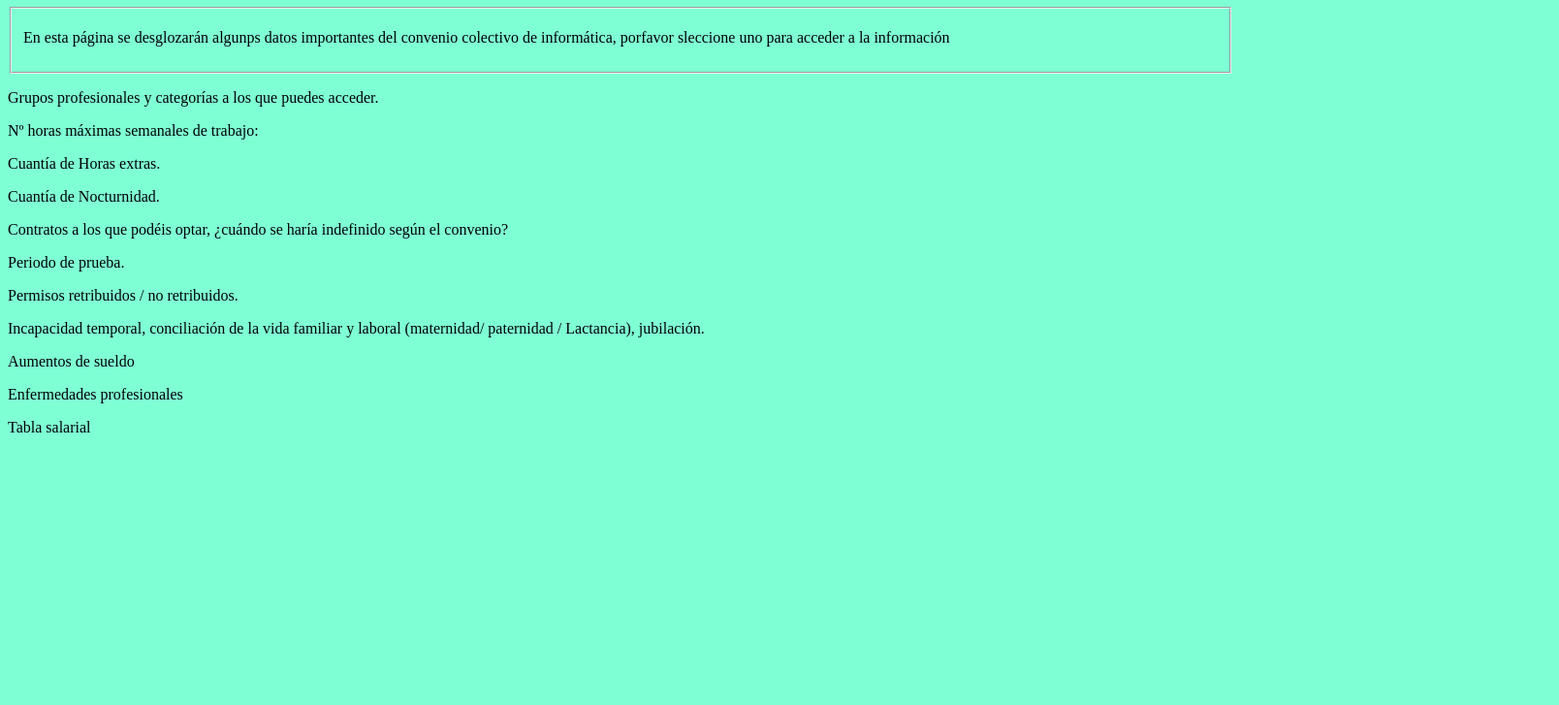
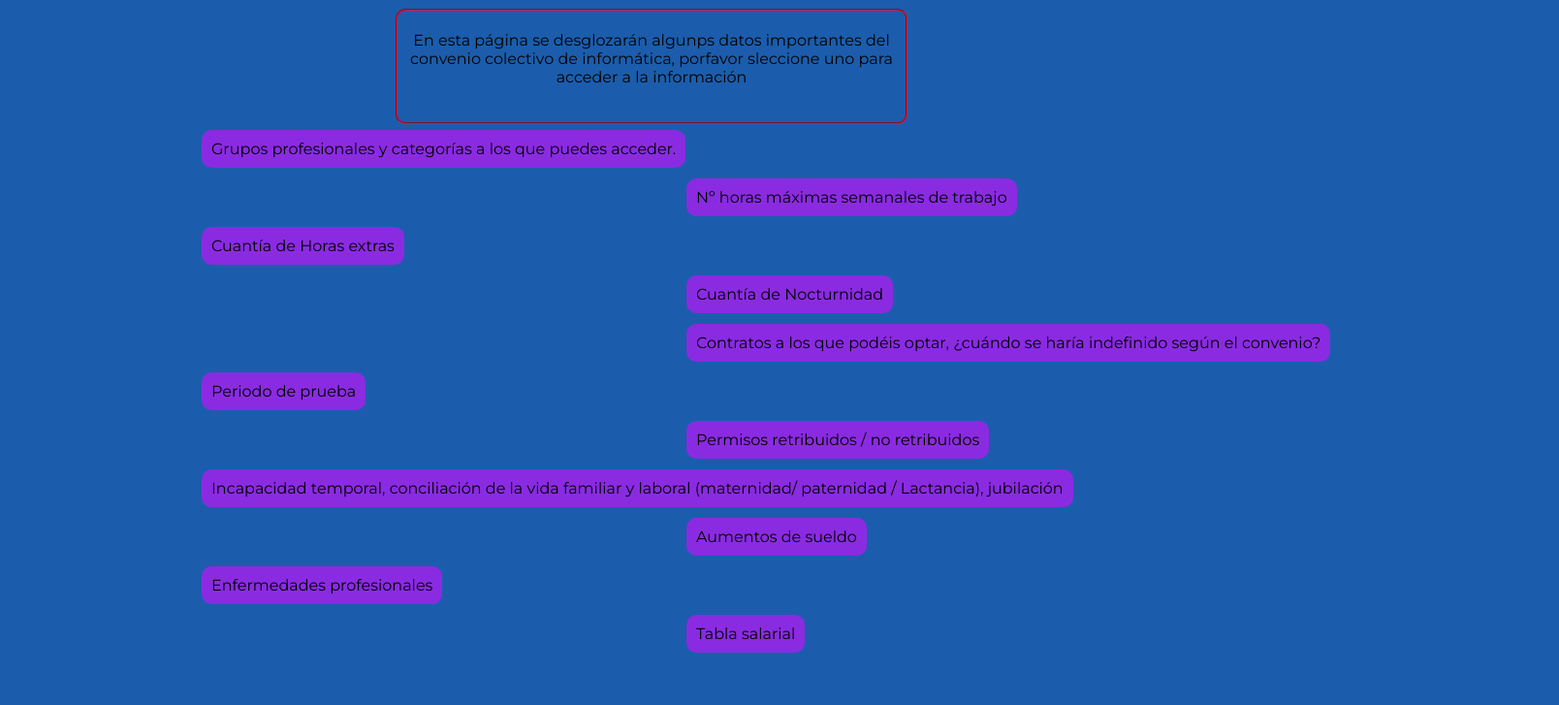
Before and after one commit to en1212dd/Proyecto-Fol, a plain HTML site: page docs/index.html in a window 1280 px wide. Shown: the part 73-800 px from the top of the page at 97% size, 1608 px wide, since content can reach past the window. Drawn offline with Linux system fonts and the light colour scheme.

Commit message:
Detalles

```diff
--- /dev/null
+++ b/docs/css/detalleindex.css
@@ -0,0 +1,44 @@
+
+fieldset{
+    display: block;
+    height: 100px;
+    width: 500px;
+    margin-left: 200px;
+    text-align: center;
+    border-color:crimson;
+    border-radius: 10px;
+    color: black;
+}
+a{
+    background-color: blueviolet;
+    border-radius: 10px;
+    text-decoration: none;
+    padding: 10px;
+}
+.Punto1,.Punto2,.Punto3,.Punto4,.Punto5,.Punto6,.Punto7,.Punto8,.Punto9,.Punto10,.Punto11{
+    display: inline-block;
+    height: 50px;
+    width: 900px;
+    padding: 0%;
+}
+.Punto2{
+    margin-left: 500px;
+}
+.Punto4{
+    margin-left: 500px;
+}
+.Punto5{
+    margin-left: 500px;
+}
+.Punto7{
+    margin-left: 500px;
+}
+.Punto8{
+    width: 1000px;
+}
+.Punto9{
+    margin-left: 500px;
+}
+.Punto11{
+    margin-left: 500px;
+}
--- /dev/null
+++ b/docs/css/detalles.css
@@ -0,0 +1,22 @@
+@import url('https://fonts.googleapis.com/css2?family=Montserrat:wght@200;400&display=swap');
+*{
+    background-color: #1B5DAC;
+    font-family: 'Montserrat', sans-serif;
+    color: black;
+}
+fieldset{
+    display: block;
+    height: 200px;
+    width: 400px;
+    margin-left: 200px;
+    text-align: center;
+    border-color:crimson;
+    border-radius: 10px;
+    color: black;
+}
+.principal{
+    display: block;
+    margin-left: 200px;
+    height: 200px;
+    width: 900px;
+}
--- /dev/null
+++ b/docs/css/punto5.css
@@ -0,0 +1,21 @@
+@import url('https://fonts.googleapis.com/css2?family=Montserrat:wght@200;400&display=swap');
+*{
+    background-color: #1B5DAC;
+    font-family: 'Montserrat', sans-serif;
+    color: black;
+}
+
+.principal{
+    display: block;
+    margin-left: 200px;
+    height: 200px;
+    width: 900px;
+}
+fieldset{
+    display: block;
+    height: 300px;
+    width: 700px;
+    margin: auto;
+    border-radius: 10px;
+    border-color: crimson;
+}
--- /dev/null
+++ b/docs/css/punto7.css
@@ -0,0 +1,27 @@
+@import url('https://fonts.googleapis.com/css2?family=Montserrat:wght@200;400&display=swap');
+*{
+    background-color: #1B5DAC;
+    font-family: 'Montserrat', sans-serif;
+    color: black;
+}
+
+.principal{
+    display: block;
+    margin-left: 200px;
+    height: 200px;
+    width: 900px;
+}
+fieldset{
+    display: block;
+    height: 300px;
+    width: 700px;
+    margin: auto;
+    border-radius: 10px;
+    border-color: crimson;
+}
+#re{
+    margin-left: 200px;
+}
+#nre{
+    margin-right: 200px;
+}
--- /dev/null
+++ b/docs/css/punto8.css
@@ -0,0 +1,21 @@
+@import url('https://fonts.googleapis.com/css2?family=Montserrat:wght@200;400&display=swap');
+*{
+    background-color: #1B5DAC;
+    font-family: 'Montserrat', sans-serif;
+    color: black;
+}
+
+.principal{
+    display: block;
+    margin-left: 200px;
+    height: 200px;
+    width: 900px;
+}
+fieldset{
+    display: block;
+    height: 600px;
+    width: 900px;
+    margin: auto;
+    border-radius: 10px;
+    border-color: crimson;
+}
--- a/docs/detalles.css
+++ /dev/null
@@ -1,3 +0,0 @@
-*{
-    background-color: aquamarine;
-}
--- a/docs/index.html
+++ b/docs/index.html
@@ -3,25 +3,26 @@
 <head>
     <meta charset="UTF-8">
     <title>Tu convenio colectivo</title>
-    <link rel="stylesheet" href="detalles.css">
+    <link rel="stylesheet" href="css/detalles.css">
+    <link rel="stylesheet" href="css/detalleindex.css">
 </head>
 <body>
     <div class="principal">
-        <h1>Características del convenio colectivo de informática</h1>
+        <h1><u>Características del convenio colectivo de informática</u></h1>
         <fieldset>
             <p>En esta página se desglozarán algunps datos importantes del convenio colectivo de informática, porfavor sleccione uno para acceder a la información</p>
         </fieldset>
-       <div class="Punto1"><p>Grupos profesionales y categorías a los que puedes acceder.</p></div>
-       <div class="Punto2"><p>Nº horas máximas semanales de trabajo: </p></div>
-       <div class="Punto3"><p>Cuantía de Horas extras. </p></div>
-       <div class="Punto4"><p>Cuantía de Nocturnidad. </p></div>
-       <div class="Punto5"><p>Contratos a los que podéis optar, ¿cuándo se haría indefinido según el convenio? </p></div>
-       <div class="Punto6"><p>Periodo de prueba. </p></div>
-       <div class="Punto7"><p>Permisos retribuidos / no retribuidos. </p></div>
-       <div class="Punto8"><p>Incapacidad temporal, conciliación de la vida familiar y laboral (maternidad/ paternidad / Lactancia), jubilación. </p></div>
-       <div class="Punto9"><p>Aumentos de sueldo </p></div>
-       <div class="Punto10"><p>Enfermedades profesionales </p></div>
-       <div class="Punto11"><p>Tabla salarial </p></div>
+       <div class="Punto1"><p><a href="Puntos/Punto1.html">Grupos profesionales y categorías a los que puedes acceder.</a></p></div>
+       <div class="Punto2"><p><a href="Puntos/Punto2.html">Nº horas máximas semanales de trabajo</a></p></div>
+       <div class="Punto3"><p><a href="Puntos/Punto3.html">Cuantía de Horas extras</a></p></div>
+       <div class="Punto4"><p><a href="Puntos/Punto4.html">Cuantía de Nocturnidad</a></p></div>
+       <div class="Punto5"><p><a href="Puntos/Punto5.html">Contratos a los que podéis optar, ¿cuándo se haría indefinido según el convenio?</a></p></div>
+       <div class="Punto6"><p><a href="Puntos/Punto6.html">Periodo de prueba</a></p></div>
+       <div class="Punto7"><p><a href="Puntos/Punto7.html">Permisos retribuidos / no retribuidos</a></p></div>
+       <div class="Punto8"><p><a href="Puntos/Punto8.html">Incapacidad temporal, conciliación de la vida familiar y laboral (maternidad/ paternidad / Lactancia), jubilación</a></p></div>
+       <div class="Punto9"><p><a href="Puntos/Punto9.html">Aumentos de sueldo</a></p></div>
+       <div class="Punto10"><p><a href="Puntos/Punto10.html">Enfermedades profesionales</a> </p></div>
+       <div class="Punto11"><p><a href="Puntos/Punto11.html">Tabla salarial</a> </p></div>
     </div>
 </body>
 </html>
```
Also changed, not shown: docs/Puntos/Punto1.html (+2 -1 lines), docs/Puntos/Punto10.html (+2 -1 lines), docs/Puntos/Punto11.html (+3 -1 lines), docs/Puntos/Punto2.html (+2 -1 lines), docs/Puntos/Punto3.html (+2 -1 lines), docs/Puntos/Punto4.html (+2 -1 lines), docs/Puntos/Punto5.html (+2 -1 lines), docs/Puntos/Punto6.html (+2 -1 lines), docs/Puntos/Punto7.html (+4 -3 lines), docs/Puntos/Punto8.html (+2 -1 lines), docs/Puntos/Punto9.html (+2 -1 lines), docs/css/tabla.css (added, +13 -0 lines).
